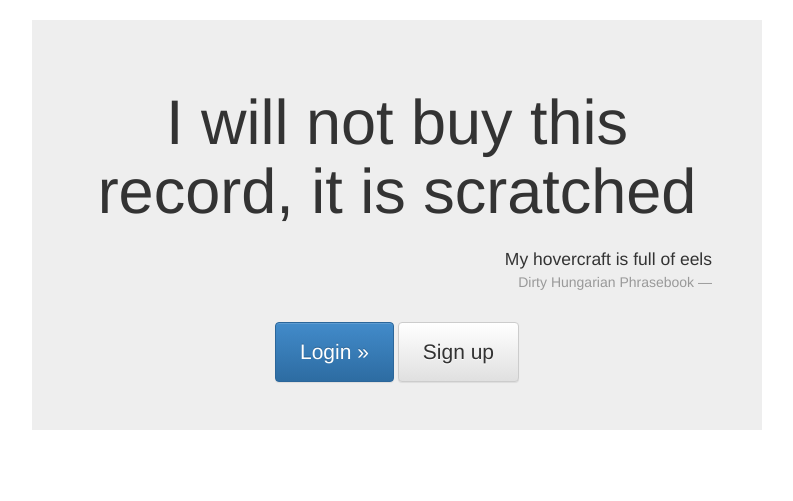
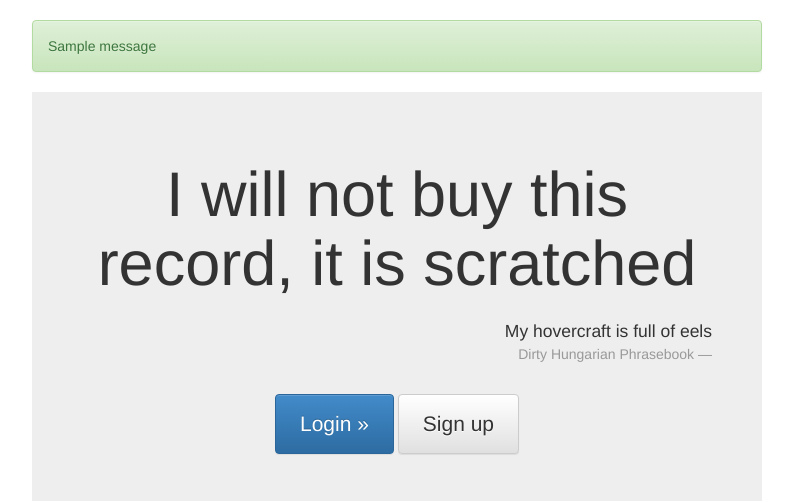
Before and after one commit to mathrick/flask-demo-login-app, a Flask app: page / in a window 1280 px wide. Shown: the part 52-553 px from the top of the page, without its empty margins (243-1036 px from the left). Run offline with Flask 2, Linux system fonts and the light colour scheme; tables that the repository leaves empty hold one stand-in row (values such as "Sample post"); one stand-in notice (Sample message) is shown; some libraries are stand-ins or nearby versions.

Commit message:
Flash a message on successful sign up

```diff
--- a/app/templates/_base.html
+++ b/app/templates/_base.html
@@ -23,6 +23,12 @@
     {#- This is an ugly workaround for Jinja2's scoping issues. -#}
     {{- "" if active_page -}}
 
+    {% with messages = get_flashed_messages(with_categories=True) %}
+    {% for category, message in messages %}
+        <div class="container alert alert-{{category|default('info')}}">{{ message }}</div>
+    {% endfor %}
+    {% endwith %}
+
     {% block body %}
     {% endblock %}
 
--- a/app/views.py
+++ b/app/views.py
@@ -1,4 +1,4 @@
-from flask import render_template, url_for, redirect
+from flask import render_template, url_for, redirect, flash
 from app import db, app, forms, models
 from sqlalchemy.exc import IntegrityError
 from app.password import bcrypt
@@ -21,6 +21,7 @@ def sign_up():
     if form.validate_on_submit():
         try:
             make_new_user(form)
+            flash("You have been successfully registered", "success")
             return redirect(url_for('index'))
         except IntegrityError:
             form.email.errors += ['This email has been registered already']
```
